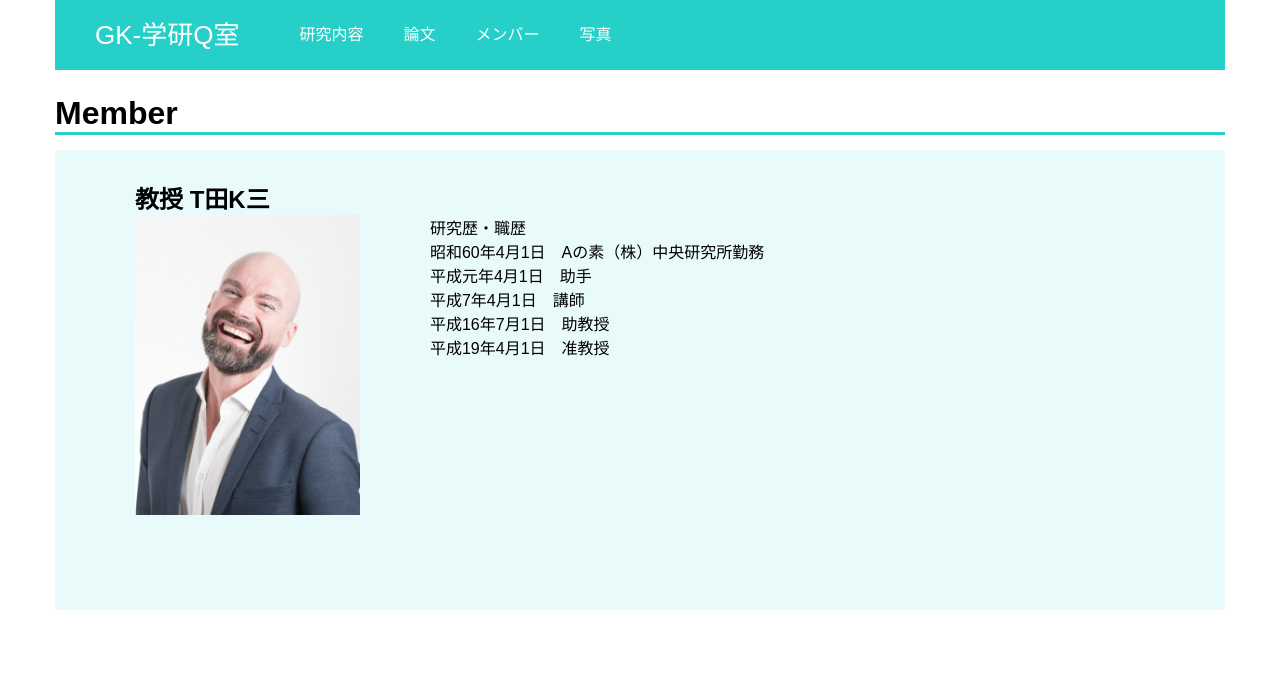
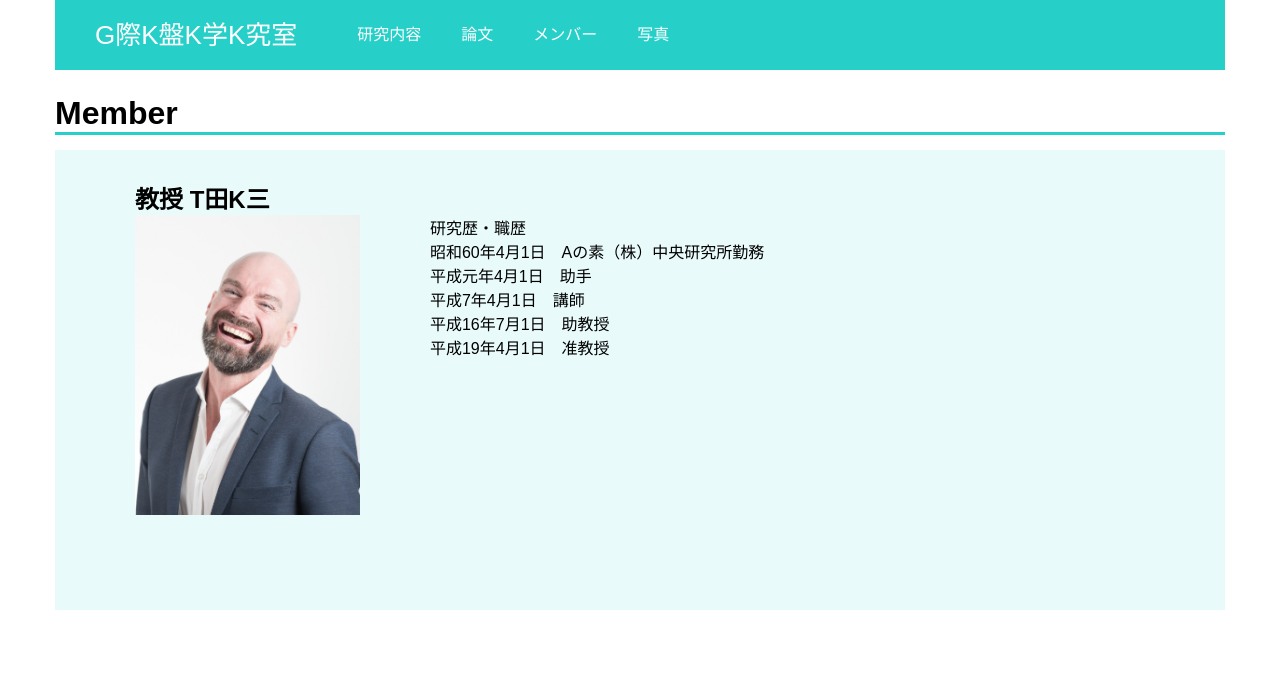
Before and after one commit to s-kechup/GKmember, a plain HTML site: page index.html in a window 1280 px wide. Shown: the top 682 px of the page. Drawn offline with Linux system fonts and the light colour scheme.

Commit message:
Update index.html

```diff
--- a/index.html
+++ b/index.html
@@ -2,14 +2,14 @@
 <html>
   <head>
     <meta charset="utf-8">
-    <title>メンバー｜GK-学研Q室｜TH大学</title>
+    <title>メンバー｜G際K盤K学K究室｜TH大学</title>
     <link rel="stylesheet" href="gakusai-member.css">
   </head>
   <body>
     <!-- ここからHTMLを書き始めてください -->
 <!-- ヘッダー -->
     <div class="header">
-      <div class="header-logo"><a href="https://s-kechup.github.io/GKtest/">GK-学研Q室 </a></div>
+      <div class="header-logo"><a href="https://s-kechup.github.io/GKtest/">G際K盤K学K究室 </a></div>
       <div class="header-list">
         <ul>
           <li><a href="#">研究内容</a></li>
```
